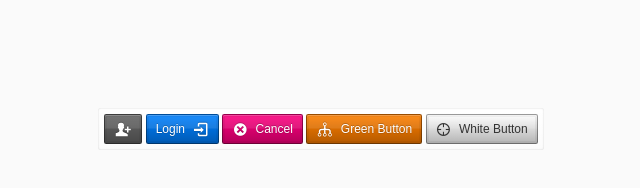
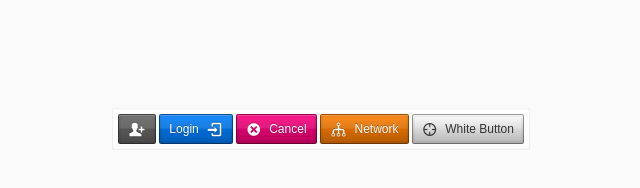
Before and after one commit to roblafeve/icon-button, a plain HTML site: page index.html in a window 1280 px wide. Shown: the whole page, without its empty margins (319-959 px from the left). Drawn offline with Linux system fonts and the light colour scheme.

Commit message:
updates to copy and class name

```diff
--- a/icon-button.scss
+++ b/icon-button.scss
@@ -117,7 +117,7 @@
       line-height:        0
     }
 
-    &.phone:before {
+    &.target:before {
       content:            '🎯 ';
     }
 
--- a/index.html
+++ b/index.html
@@ -38,8 +38,8 @@
       <a class='button icon add-contact' href='#'></a>
       <a class='button primary icon login' href='#'>Login</a>
       <a class='button secondary icon cancel' href='#'>Cancel</a>
-      <a class='button tertiary icon tree' href='#'>Green Button</a>
-      <a class='button white icon phone' href='#'>White Button</a>
+      <a class='button tertiary icon tree' href='#'>Network</a>
+      <a class='button white icon target' href='#'>White Button</a>
     </div>
   </body>
 </html>
```
Also changed, not shown: stylesheets/icon-button.css.
